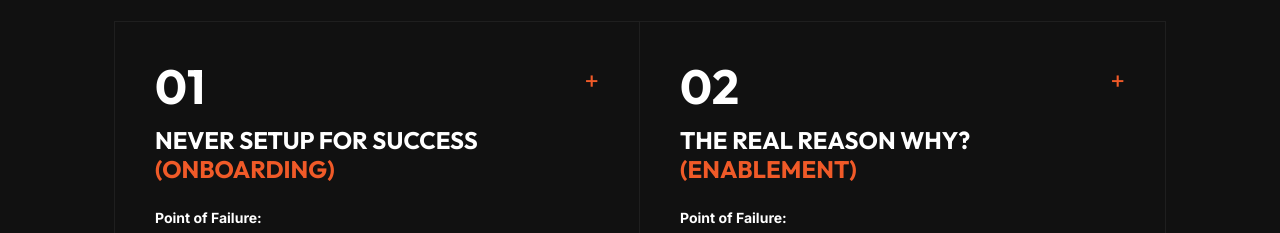
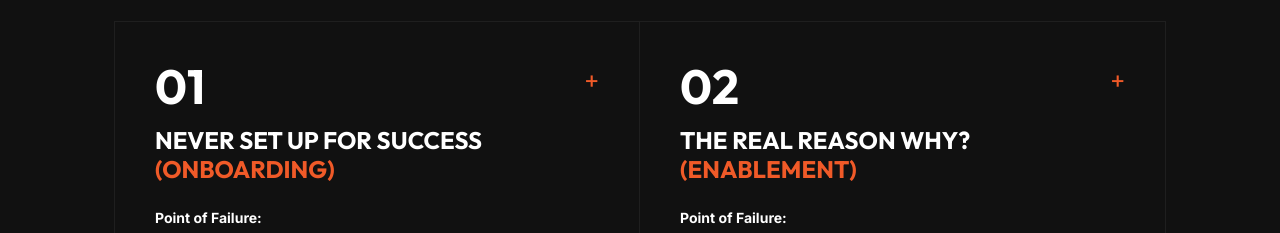
Before and after one commit to JRLuckett/Sellerate-pitch, a Next.js app: page / in a window 1280 px wide. Shown: the part 900-1133 px from the top of the page. Built offline with nearby package versions, Linux system fonts and the light colour scheme.

Commit message:
Grammar fix: Set Up vs Setup

```diff
--- a/app/page.tsx
+++ b/app/page.tsx
@@ -12,7 +12,7 @@ if (typeof window !== 'undefined') {
 
 const PILLARS = [
   {
-    title: <>Never Setup for Success<br/><span className={styles.pillarAccent}>(Onboarding)</span></>,
+    title: <>Never Set Up for Success<br/><span className={styles.pillarAccent}>(Onboarding)</span></>,
     problem: 'The lack of exec alignment affects the overarching goals of the business and Sellerate\'s roles—where are they starting, what are the expectations, what will be the internal support, what is known, and what is unknown? Furthermore, they provide no baseline metrics (historical conversion rates, etc.) so progress is impossible to measure accurately.',
     fix: 'S-1 Intervention: We build alignment with exec and GTM leadership around the orgs identified value add, market challenges, business impacts, differentiators, target market, sales process, clear qualifiers, and desired reporting. We build the KPI baseline from historical pipeline performace metrics. We define the expectations of the exec team and condense the findings into a master playbook.'
   },
```
